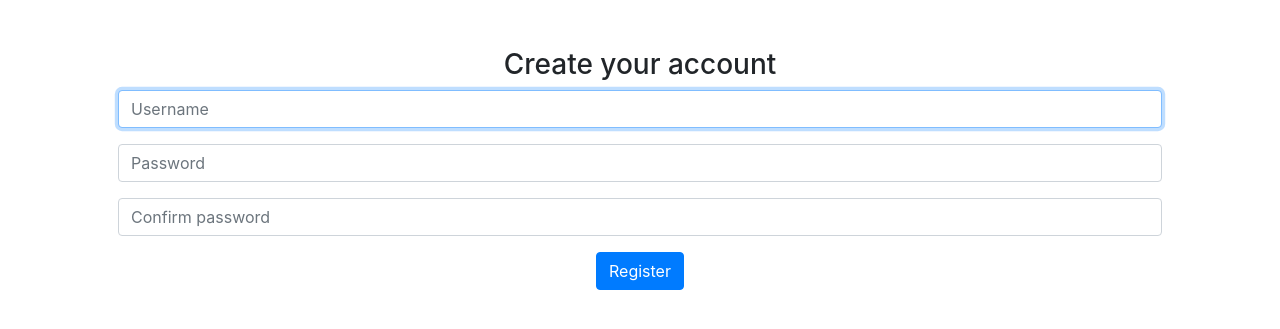
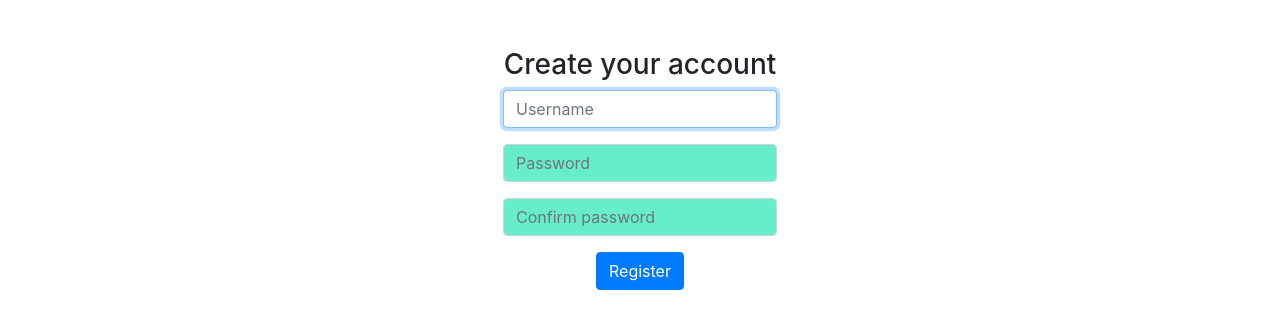
Before and after one commit to P0p1/Books, a Flask app: page /register in a window 1280 px wide. Shown: the part 58-387 px from the top of the page. Run offline with Flask 2, Linux system fonts and the light colour scheme; some libraries are stand-ins or nearby versions.

Commit message:
first commit

```diff
--- a/application.py
+++ b/application.py
@@ -5,6 +5,7 @@ from flask_session import Session
 from sqlalchemy import create_engine
 from sqlalchemy.orm import scoped_session, sessionmaker
 from werkzeug.security import check_password_hash, generate_password_hash
+
 import requests
 from helpers import login_required
 
--- a/requirements.txt
+++ b/requirements.txt
@@ -1,8 +1,3 @@
-#Flask
-#Flask-Session
-#psycopg2-binary
-#SQLAlchemy
-
 Flask==1.1.1
 Flask-Session==0.3.1
 psycopg2-binary==2.8.3
--- a/static/main.css
+++ b/static/main.css
@@ -1,7 +1,8 @@
-main.form-control
+main .form-control
 {
     display: inline-block;
     width: auto;
+    background-color: #68EDCB
 }
 
 .card-body {
```
Also changed, not shown: static/logo.ico (added), 6 other files.
